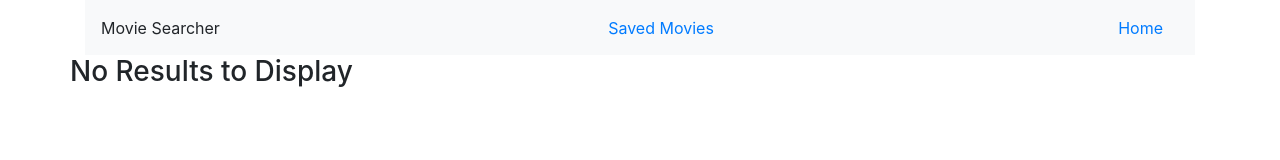
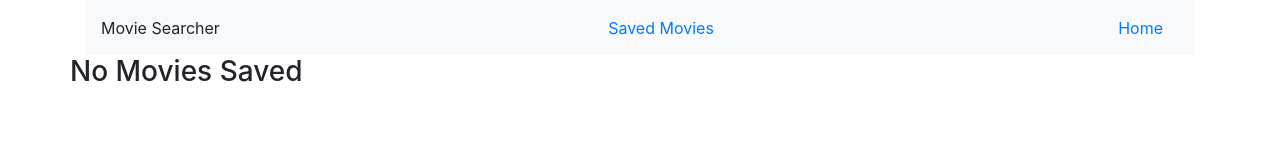
Before and after one commit to jmauro33/finalproject3, a React (Create React App) app in the folder client/: page /savedmovies in a window 1280 px wide. Shown: the top 160 px of the page. Built offline with nearby package versions, Linux system fonts and the light colour scheme; no server answers.

Commit message:
working on removing blankspace

```diff
--- a/client/src/components/savedmovies.js
+++ b/client/src/components/savedmovies.js
@@ -46,10 +46,9 @@ class AppContainer extends Component {
                 isSaved = {true}
                 handleDeleteMovie={() => this.handleDeleteMovie(movie._id)}
               />
-
             )
           }): (
-                <h3>No Results to Display</h3>
+                <h3>No Movies Saved</h3>
               )}
           </Row>
         </Container>
```
